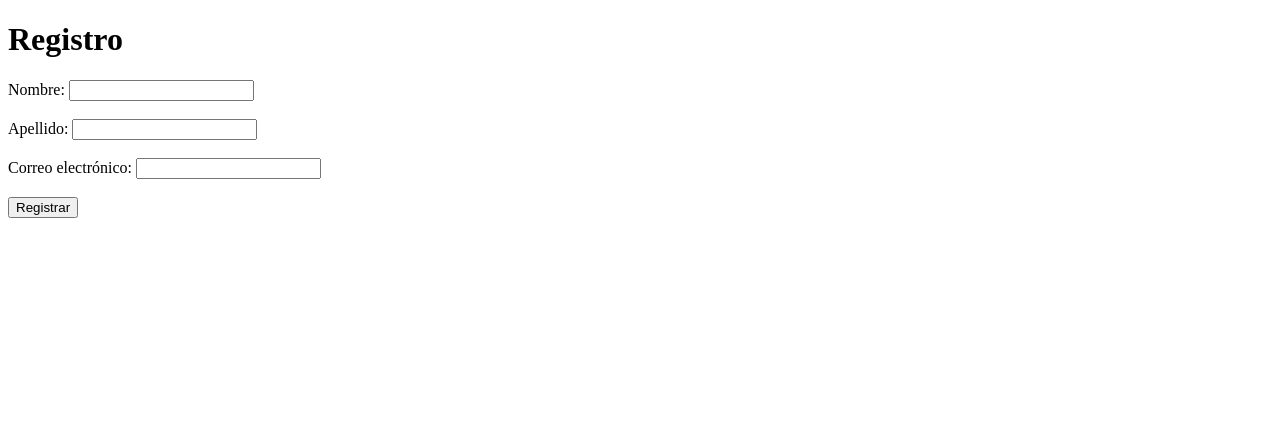
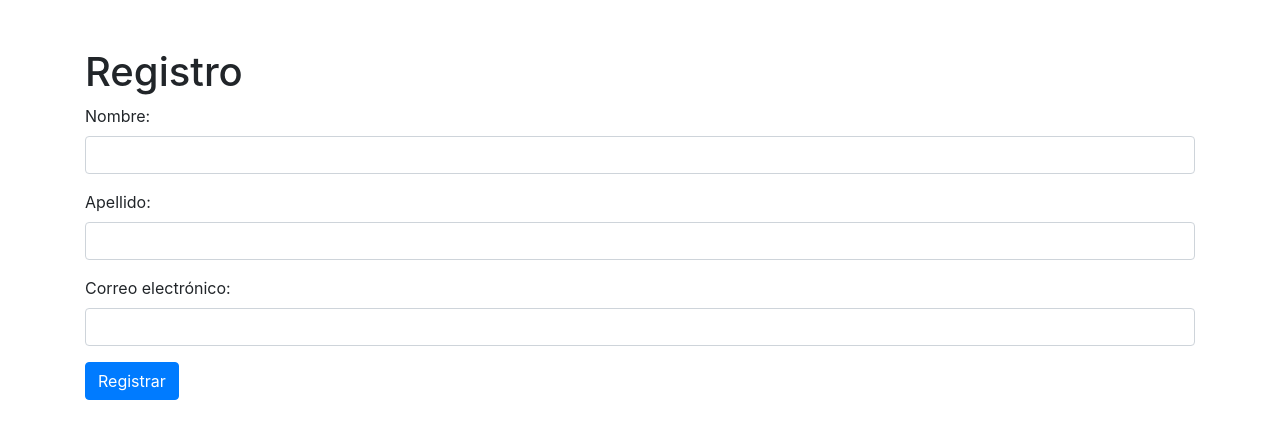
Before and after one commit to ramoncorquiz1997/sistemaControlTransporte, a Flask app: page /auth/register in a window 1280 px wide. Shown: the top 439 px of the page. Run offline with Flask 3, Linux system fonts and the light colour scheme; some libraries are stand-ins or nearby versions.

Commit message:
Cambios para bootstrap en login y register

```diff
--- a/templates/register.html
+++ b/templates/register.html
@@ -4,20 +4,30 @@
     <meta charset="UTF-8">
     <meta name="viewport" content="width=device-width, initial-scale=1.0">
     <title>Registro</title>
+    <link href="https://stackpath.bootstrapcdn.com/bootstrap/4.5.2/css/bootstrap.min.css" rel="stylesheet">
 </head>
 <body>
-    <h1>Registro</h1>
-    <form method="POST" action="{{ url_for('auth_routes.register') }}">
-        <label for="firstname">Nombre:</label>
-        <input type="text" id="firstname" name="firstname" required><br><br>
+    <div class="container mt-5">
+        <h1>Registro</h1>
+        <form method="POST" action="{{ url_for('auth_routes.register') }}">
+            <div class="form-group">
+                <label for="firstname">Nombre:</label>
+                <input type="text" class="form-control" id="firstname" name="firstname" required>
+            </div>
+            <div class="form-group">
+                <label for="lastname">Apellido:</label>
+                <input type="text" class="form-control" id="lastname" name="lastname" required>
+            </div>
+            <div class="form-group">
+                <label for="email">Correo electrónico:</label>
+                <input type="email" class="form-control" id="email" name="email" required>
+            </div>
+            <button type="submit" class="btn btn-primary">Registrar</button>
+        </form>
+    </div>
 
-        <label for="lastname">Apellido:</label>
-        <input type="text" id="lastname" name="lastname" required><br><br>
-
-        <label for="email">Correo electrónico:</label>
-        <input type="email" id="email" name="email" required><br><br>
-
-        <input type="submit" value="Registrar">
-    </form>
+    <script src="https://code.jquery.com/jquery-3.5.1.slim.min.js"></script>
+    <script src="https://cdn.jsdelivr.net/npm/@popperjs/core@2.5.4/dist/umd/popper.min.js"></script>
+    <script src="https://stackpath.bootstrapcdn.com/bootstrap/4.5.2/js/bootstrap.min.js"></script>
 </body>
 </html>
```
Also changed, not shown: templates/login.html (+18 -9 lines).
